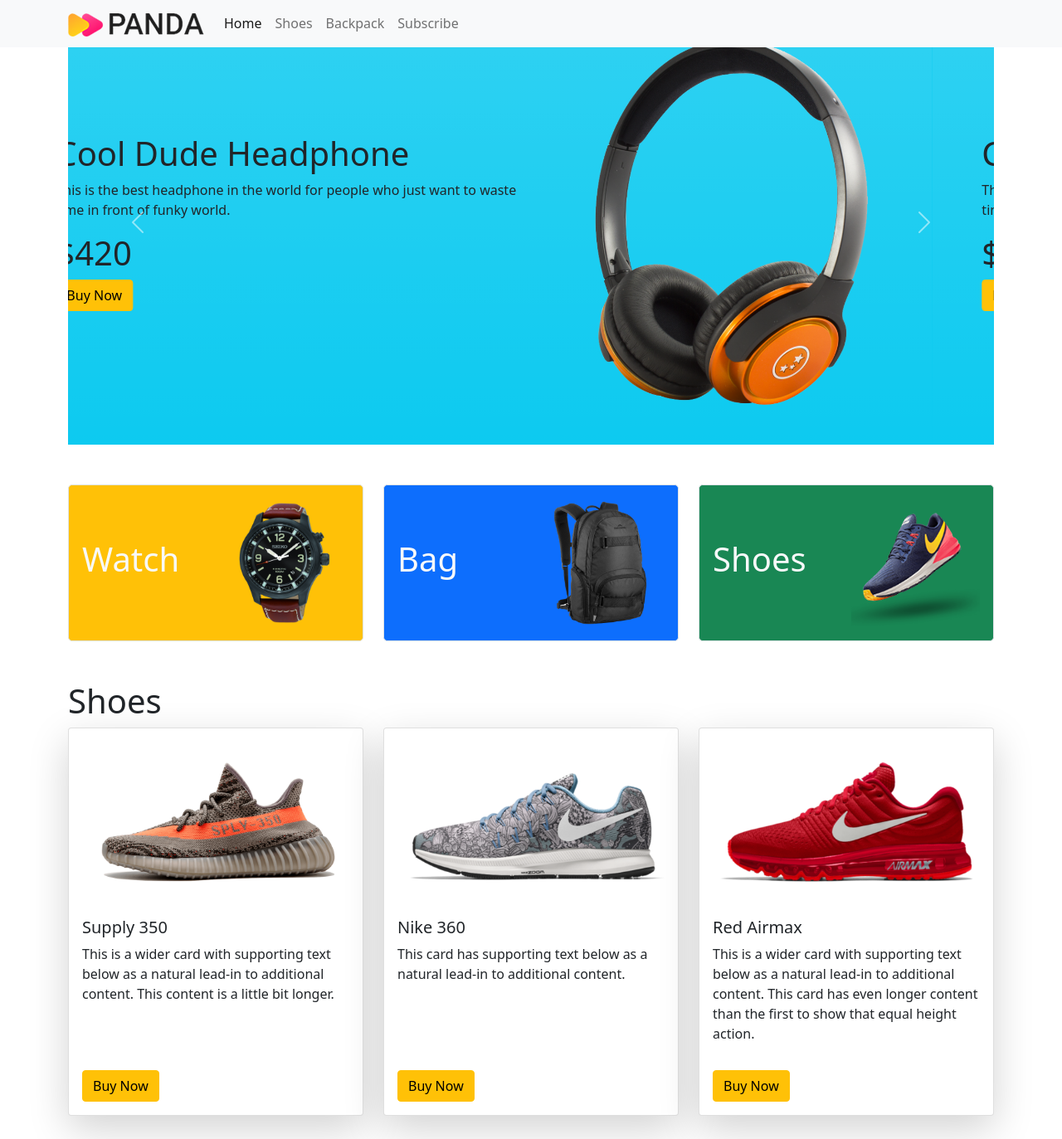
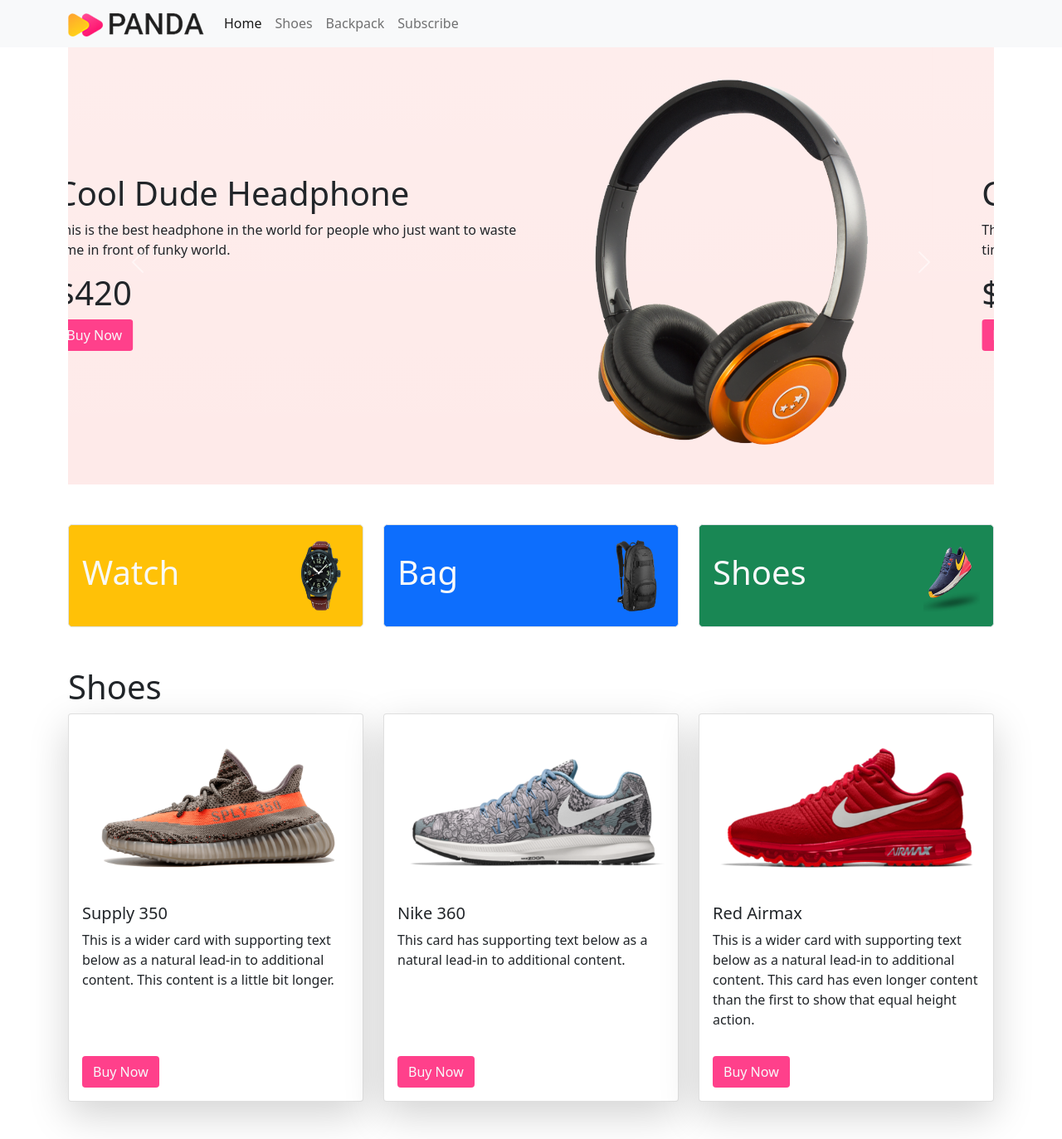
Before and after one commit to hrlalon/panda-commerce, a plain HTML site: page index.html in a window 1280 px wide. Shown: the top 1373 px of the page at 83% size. Drawn offline with nearby package versions, Linux system fonts and the light colour scheme.

Commit message:
Some Custom CSS Added

```diff
--- /dev/null
+++ b/css/style.css
@@ -0,0 +1,10 @@
+.panda-bg-info{
+    background-color: #FEEAE9;
+}
+.categories-img img{
+    width: 68px;
+    height: 90px;
+}
+.panda-btn-warning{
+    background-color: #ff408b;
+}
--- a/index.html
+++ b/index.html
@@ -6,6 +6,7 @@
     <meta name="viewport" content="width=device-width, initial-scale=1.0">
     <title>Panda Commerce</title>
     <link href="https://cdn.jsdelivr.net/npm/bootstrap@5.1.3/dist/css/bootstrap.min.css" rel="stylesheet" integrity="sha384-1BmE4kWBq78iYhFldvKuhfTAU6auU8tT94WrHftjDbrCEXSU1oBoqyl2QvZ6jIW3" crossorigin="anonymous">
+    <link rel="stylesheet" href="css/style.css">
 
 </head>
 <body>
@@ -39,16 +40,16 @@
           </nav>
 
           <!-- Image Slider -->
-          <section class="container">
+          <section class="container mt-5">
             <div id="carouselExampleControls" class="carousel slide" data-bs-ride="carousel">
                 <div class="carousel-inner">
                   <div class="carousel-item active">
-                    <div class="row bg-info bg-gradient p-5 d-flex align-items-center">
+                    <div class="row panda-bg-info bg-gradient p-5 d-flex align-items-center">
                         <div class="col-lg-7">
                             <h1>Cool Dude Headphone</h1>
                             <p>This is the best headphone in the world for people who just want to waste time in front of funky world.</p>
                             <h1 class="price">$420</h1>
-                            <button class="btn btn-warning">Buy Now</button>
+                            <button class="btn panda-btn-warning text-light">Buy Now</button>
                         </div>
                         <div class="col-lg-5">
                             <img src="images/banner-images/headphone.png" class="d-block w-100" alt="...">
@@ -56,12 +57,12 @@
                     </div>
                   </div>
                   <div class="carousel-item">
-                    <div class="row bg-info bg-gradient p-5 d-flex align-items-center">
+                    <div class="row panda-bg-info bg-gradient p-5 d-flex align-items-center">
                         <div class="col-lg-7">
                             <h1>Cool Dude Headphone</h1>
                             <p>This is the best headphone in the world for people who just want to waste time in front of funky world.</p>
                             <h1 class="price">$420</h1>
-                            <button class="btn btn-warning">Buy Now</button>
+                            <button class="btn panda-btn-warning text-light">Buy Now</button>
                         </div>
                         <div class="col-lg-5">
                             <img src="images/banner-images/tv.png" class="d-block w-100" alt="...">
@@ -69,12 +70,12 @@
                     </div>
                   </div>
                   <div class="carousel-item">
-                    <div class="row bg-info bg-gradient p-5 d-flex align-items-center">
+                    <div class="row panda-bg-info bg-gradient p-5 d-flex align-items-center">
                         <div class="col-lg-7">
                             <h1>Cool Dude Headphone</h1>
                             <p>This is the best headphone in the world for people who just want to waste time in front of funky world.</p>
                             <h1 class="price">$420</h1>
-                            <button class="btn btn-warning">Buy Now</button>
+                            <button class="btn panda-btn-warning text-light">Buy Now</button>
                         </div>
                         <div class="col-lg-5">
                             <img src="images/banner-images/xbox.png" class="d-block w-100" alt="...">
@@ -95,7 +96,7 @@
     </header>
     <main>
         <!-- Categories -->
-        <section class="container my-5">
+        <section class="container my-5 categories-img">
                 <div class="row g-4">
                   <div class="col-lg-4 col-md-6 col-12">
                     <div class="p-3 border bg-warning d-flex align-items-center justify-content-between rounded-3">
@@ -129,7 +130,7 @@
                       <p class="card-text">This is a wider card with supporting text below as a natural lead-in to additional content. This content is a little bit longer.</p>
                     </div>
                     <div class="m-3">
-                      <button class="btn btn-warning">Buy Now</button>
+                      <button class="btn panda-btn-warning text-light">Buy Now</button>
                     </div>
                   </div>
                 </div>
@@ -141,7 +142,7 @@
                       <p class="card-text">This card has supporting text below as a natural lead-in to additional content.</p>
                     </div>
                     <div class="m-3">
-                        <button class="btn btn-warning">Buy Now</button>
+                        <button class="btn panda-btn-warning text-light">Buy Now</button>
                     </div>
                   </div>
                 </div>
@@ -153,7 +154,7 @@
                       <p class="card-text">This is a wider card with supporting text below as a natural lead-in to additional content. This card has even longer content than the first to show that equal height action.</p>
                     </div>
                     <div class="m-3">
-                        <button class="btn btn-warning">Buy Now</button>
+                        <button class="btn panda-btn-warning text-light">Buy Now</button>
                     </div>
                   </div>
                 </div>
@@ -172,7 +173,7 @@
                       <p class="card-text">This is a wider card with supporting text below as a natural lead-in to additional content. This content is a little bit longer.</p>
                     </div>
                     <div class="m-3">
-                      <button class="btn btn-warning">Buy Now</button>
+                      <button class="btn panda-btn-warning text-light">Buy Now</button>
                     </div>
                   </div>
                 </div>
@@ -184,7 +185,7 @@
                       <p class="card-text">This card has supporting text below as a natural lead-in to additional content.</p>
                     </div>
                     <div class="m-3">
-                        <button class="btn btn-warning">Buy Now</button>
+                        <button class="btn panda-btn-warning text-light">Buy Now</button>
                     </div>
                   </div>
                 </div>
@@ -196,7 +197,7 @@
                       <p class="card-text">This is a wider card with supporting text below as a natural lead-in to additional content. This card has even longer content than the first to show that equal height action.</p>
                     </div>
                     <div class="m-3">
-                        <button class="btn btn-warning">Buy Now</button>
+                        <button class="btn panda-btn-warning text-light">Buy Now</button>
                     </div>
                   </div>
                 </div>
@@ -209,7 +210,7 @@
                 <h1 class="text-center">LET'S STAY IN TOUCH</h1>
             <p class="text-center">Get updates on sales specials and more</p>
             <input class="form-control" type="text" placeholder="Enter Email">
-            <button class="btn btn-warning my-3">Submit</button>
+            <button class="btn panda-btn-warning text-light my-3">Submit</button>
             </div>
         </section>
     </main>
```
